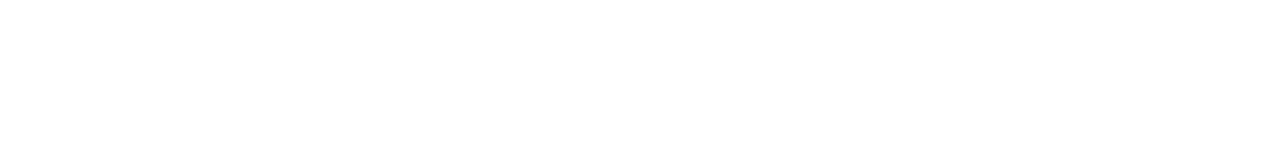
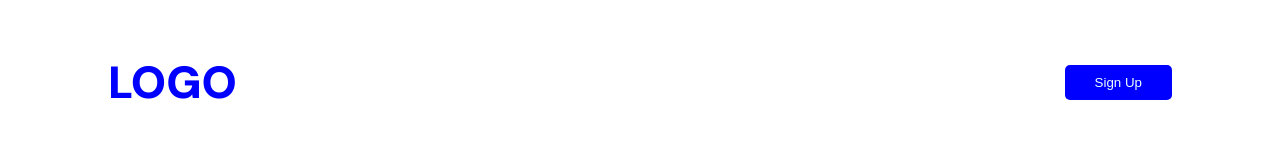
Before and after one commit to Anzuman-Ara/PHportfolio-site, a plain HTML site: page ph proj-01 test.html in a window 1280 px wide. Drawn offline with Linux system fonts and the light colour scheme.

Commit message:
added nav content

```diff
--- a/ph proj-01 test.html
+++ b/ph proj-01 test.html
@@ -4,10 +4,51 @@
     <meta charset="UTF-8">
     <meta name="viewport" content="width=device-width, initial-scale=1.0">
     <title>WEB Developer Portfolio</title>
+    <link rel="preconnect" href="https://fonts.googleapis.com">
+    <link rel="preconnect" href="https://fonts.gstatic.com" crossorigin>
+    <link href="https://fonts.googleapis.com/css2?family=DM+Sans:ital,opsz,wght@0,9..40,100..1000;1,9..40,100..1000&display=swap" rel="stylesheet">
+
+
+    <style>
+
+    .dm-sans-normal{
+    font-family: "DM Sans", sans-serif;
+    font-optical-sizing: auto;
+    font-style: normal;
+    }
+        /* nav styles*/
+        nav{
+            display: flex;
+            align-items: center;
+            justify-content: space-between;
+            padding:0px 100px;
+
+        }
+        .nav-logo{
+            font-weight: 1000;
+            font-size: 45px;
+            color: blue;
+        }
+
+        button{
+
+            background-color: blue;
+            color: azure;
+            padding: 10px 30px;
+            border: 0px;
+            border-radius: 5px;
+
+        }
+    </style>
+
+
 </head>
-<body>
+<body class="dm-sans-normal">
    <header>
-
+<nav>
+<h3 class="nav-logo">LOGO</h3>
+<H5><a href="#"><button>Sign Up</button></a></H5>
+</nav>
 
    </header>
 </body>
```
